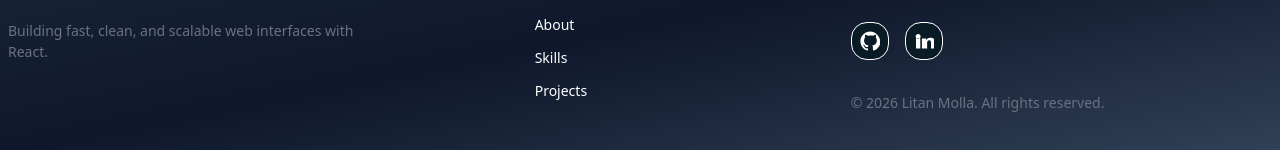
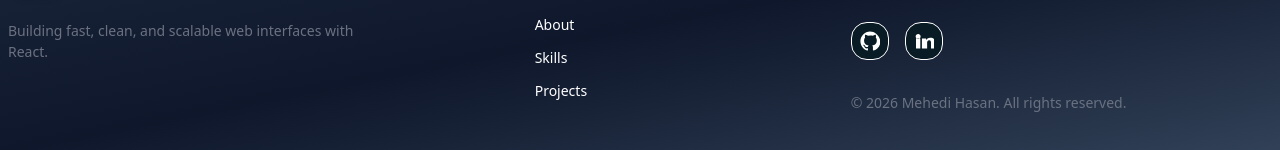
Before and after one commit to Mehedi43g/Portfolio-2026, a React (Vite) app: page / in a window 1280 px wide. Shown: the part 3470-3620 px from the top of the page. Built offline with nearby package versions, Linux system fonts and the light colour scheme.

Commit message:
footer part text update

```diff
--- a/src/Commponents/Footer.jsx
+++ b/src/Commponents/Footer.jsx
@@ -114,7 +114,7 @@ const Footer = () => {
             </div>
 
             <p className="pt-8 text-[14px] text-gray-500">
-              © 2026 Litan Molla. All rights reserved.
+              © 2026 Mehedi Hasan. All rights reserved.
             </p>
           </div>
         </div>
```
